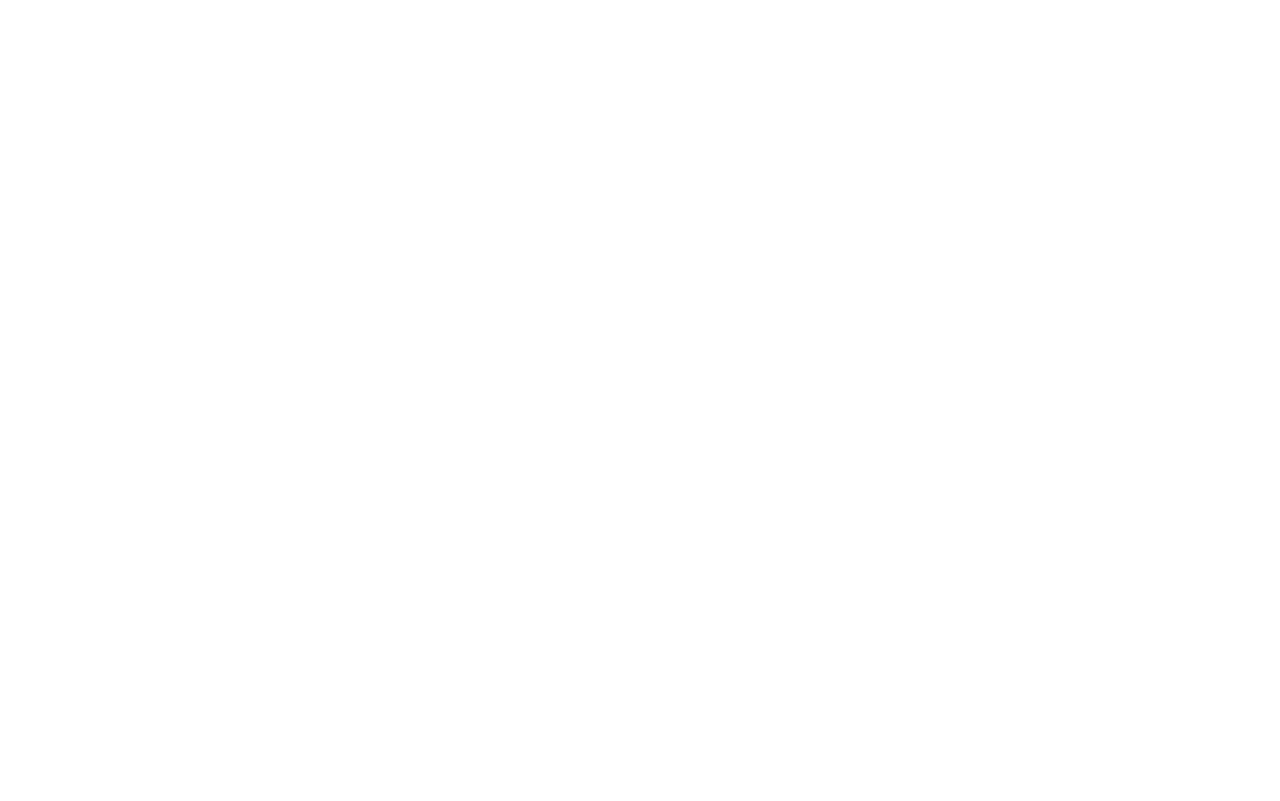
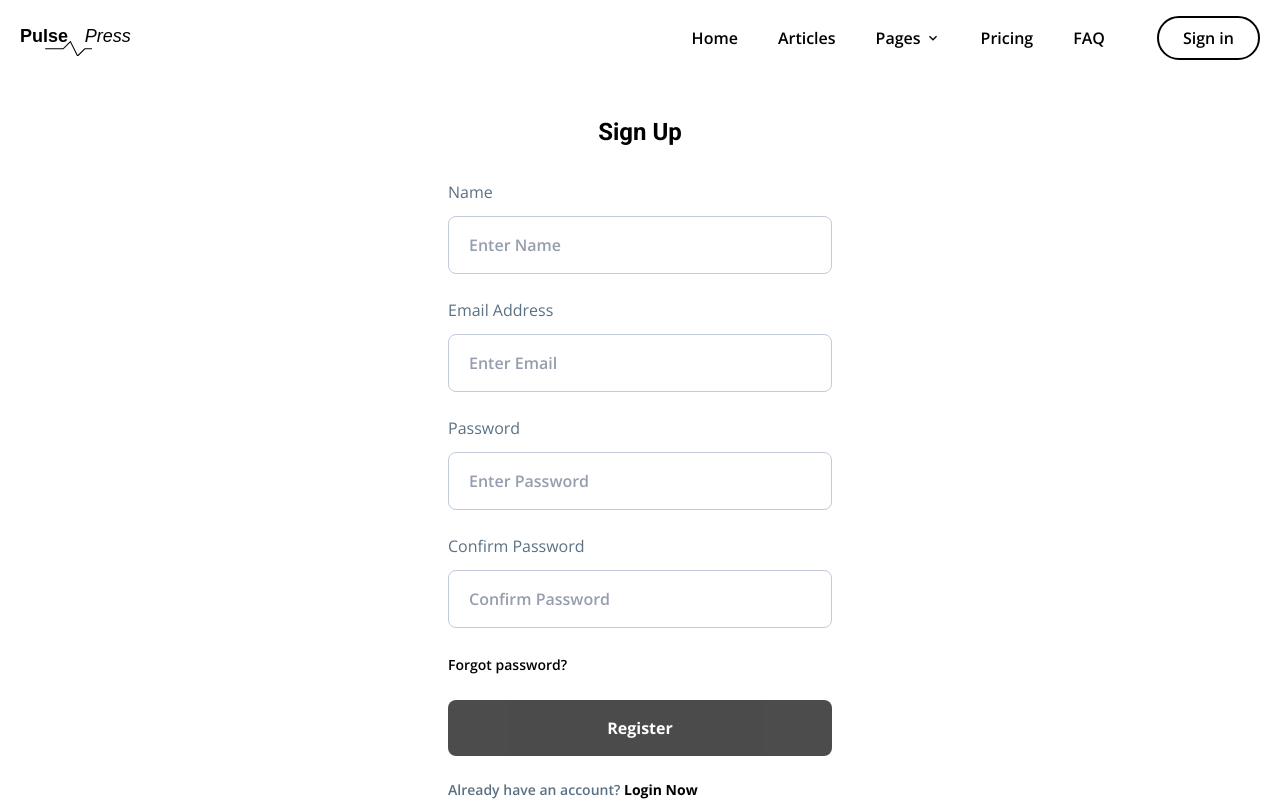
Before and after one commit to NicolasVicente44/mern-blog, a React (Create React App) app: page /register in a window 1280 px wide. Before the commit this address had no page. Shown: the top 801 px of the page. Built offline with nearby package versions, Linux system fonts and the light colour scheme.

Commit message:
sign up view with client side validation

```diff
--- a/package.json
+++ b/package.json
@@ -3,12 +3,15 @@
   "version": "0.1.0",
   "private": true,
   "dependencies": {
+    "@reduxjs/toolkit": "^1.9.7",
     "@testing-library/jest-dom": "^5.17.0",
     "@testing-library/react": "^13.4.0",
     "@testing-library/user-event": "^13.5.0",
     "react": "^18.2.0",
     "react-dom": "^18.2.0",
+    "react-hook-form": "^7.48.2",
     "react-icons": "^4.11.0",
+    "react-redux": "^8.1.3",
     "react-router-dom": "^6.16.0",
     "react-scripts": "5.0.1",
     "web-vitals": "^2.1.4"
--- a/src/App.js
+++ b/src/App.js
@@ -2,6 +2,7 @@
 import HomePage from "./pages/home/HomePage";
 import { Routes, Route } from "react-router-dom";
 import ArticleDetailPage from "./pages/home/articleDetail/ArticleDetailPage";
+import ResgisterPage from "./pages/home/register/ResgisterPage";
 
 function App() {
   return (
@@ -9,6 +10,7 @@
       <Routes>
         <Route index path="/" element={<HomePage />} />
         <Route path="/blog/:id" element={<ArticleDetailPage />} />
+        <Route path="/register" element={<ResgisterPage />} />
       </Routes>
     </div>
   );
--- a/src/index.js
+++ b/src/index.js
@@ -3,10 +3,14 @@
 import "./index.css";
 import App from "./App";
 import { BrowserRouter } from "react-router-dom";
+import store from "./store";
+import { Provider } from "react-redux";
 
 const root = ReactDOM.createRoot(document.getElementById("root"));
 root.render(
   <BrowserRouter>
-    <App />
+    <Provider store={store}>
+      <App />
+    </Provider>
   </BrowserRouter>
 );
--- a/src/pages/home/container/Article.jsx
+++ b/src/pages/home/container/Article.jsx
@@ -1,17 +1,20 @@
 import React from "react";
 import ArticleCard from "../../../components/ArticleCard";
 import { FaArrowRight } from "react-icons/fa";
+import { useSelector } from "react-redux/es/hooks/useSelector";
+import { useDispatch } from "react-redux";
+import { changeCount } from "../../../store/actions/countActions";
 
 const Article = () => {
+  const dispatch = useDispatch();
+  const count = useSelector((state) => state.count);
+
+  const countChangeHandler = (type) => {
+    dispatch(changeCount(type));
+  };
   return (
     <section className="flex flex-col container mx-auto px-5 py-10">
       <div className="flex flex-wrap md:gap-x-5 gap-y-5 pb-10">
-        <ArticleCard className="w-full md:w-[calc(50%-20px)] lg:w-[calc(33.33%-21px)]" />
-        <ArticleCard className="w-full md:w-[calc(50%-20px)] lg:w-[calc(33.33%-21px)]" />
-        <ArticleCard className="w-full md:w-[calc(50%-20px)] lg:w-[calc(33.33%-21px)]" />
-        <ArticleCard className="w-full md:w-[calc(50%-20px)] lg:w-[calc(33.33%-21px)]" />
-        <ArticleCard className="w-full md:w-[calc(50%-20px)] lg:w-[calc(33.33%-21px)]" />
-        <ArticleCard className="w-full md:w-[calc(50%-20px)] lg:w-[calc(33.33%-21px)]" />
         <ArticleCard className="w-full md:w-[calc(50%-20px)] lg:w-[calc(33.33%-21px)]" />
         <ArticleCard className="w-full md:w-[calc(50%-20px)] lg:w-[calc(33.33%-21px)]" />
         <ArticleCard className="w-full md:w-[calc(50%-20px)] lg:w-[calc(33.33%-21px)]" />
@@ -20,6 +23,11 @@
         <span>More Articles</span>
         <FaArrowRight className="w-3 h-3" />
       </button>
+      <div className="mt-2 flex items-center gap-x-5">
+        <button onClick={() => countChangeHandler("DECREASE")}>decrease</button>
+        {count.number}
+        <button onClick={() => countChangeHandler("INCREASE")}>increase</button>
+      </div>
     </section>
   );
 };
--- /dev/null
+++ b/src/pages/home/register/ResgisterPage.jsx
@@ -0,0 +1,179 @@
+import React from "react";
+import MainLayout from "../../../components/MainLayout";
+import { Link } from "react-router-dom";
+import { useForm } from "react-hook-form";
+
+function ResgisterPage() {
+  const {
+    register,
+    handleSubmit,
+    formState: { errors, isValid },
+    watch,
+  } = useForm({
+    defaultValues: {
+      name: "",
+      email: "",
+      password: "",
+      confirmPassword: "",
+    },
+    mode: "onChange",
+  });
+  const submitHandler = (data) => {
+    console.log(data);
+  };
+
+  const password = watch("password");
+
+  return (
+    <MainLayout>
+      <section className="container mx-auto px-5 py-10">
+        <div className="w-full max-w-sm mx-auto">
+          <h1 className="font-roboto text-2xl font-bold text-center text-black mb-8">
+            Sign Up
+          </h1>
+          <form onSubmit={handleSubmit(submitHandler)}>
+            <div className="flex flex-col mb-6 w-full">
+              <label htmlFor="name" className="text-[#5a7184]">
+                Name
+              </label>
+              <input
+                type="text"
+                id="name"
+                {...register("name", {
+                  minLength: {
+                    value: 1,
+                    message: "Name length must be more than 1 character",
+                  },
+                  required: {
+                    value: true,
+                    message: "Name is required ",
+                  },
+                })}
+                placeholder="Enter Name"
+                className={`placeholder:text-[#959ead] text-black mt-3 rounded-lg px-5 py-4 font-semibold block outline-none border ${
+                  errors.name ? "border-red-500" : "border-[#c3cad9]"
+                }`}
+              />
+              {errors.name?.message && (
+                <p className="text-red-500 text-xs mt-1">
+                  {" "}
+                  {errors.name?.message}
+                </p>
+              )}
+            </div>
+            <div className="flex flex-col mb-6 w-full">
+              <label htmlFor="email" className="text-[#5a7184]">
+                Email Address
+              </label>
+              <input
+                type="email"
+                id="email"
+                {...register("email", {
+                  pattern: {
+                    value:
+                      /^(([^<>()[\]\\.,;:\s@"]+(\.[^<>()[\]\\.,;:\s@"]+)*)|(".+"))@((\[[0-9]{1,3}\.[0-9]{1,3}\.[0-9]{1,3}\.[0-9]{1,3}])|(([a-zA-Z\-0-9]+\.)+[a-zA-Z]{2,}))$/,
+                    message: "Enter a valid email",
+                  },
+                  required: {
+                    value: true,
+                    message: "Email is required ",
+                  },
+                })}
+                placeholder="Enter Email"
+                className={`placeholder:text-[#959ead] text-black mt-3 rounded-lg px-5 py-4 font-semibold block outline-none border ${
+                  errors.email ? "border-red-500" : "border-[#c3cad9]"
+                }`}
+              />
+              {errors.email?.message && (
+                <p className="text-red-500 text-xs mt-1">
+                  {" "}
+                  {errors.email?.message}
+                </p>
+              )}
+            </div>
+            <div className="flex flex-col mb-6 w-full">
+              <label htmlFor="password" className="text-[#5a7184]">
+                Password
+              </label>
+              <input
+                type="password"
+                id="password"
+                {...register("password", {
+                  required: {
+                    value: true,
+                    message: "Password is required",
+                  },
+                  minLength: {
+                    value: 8,
+                    message: "Password length must be at least 8 characters",
+                  },
+                })}
+                placeholder="Enter Password"
+                className={`placeholder:text-[#959ead] text-black mt-3 rounded-lg px-5 py-4 font-semibold block outline-none border ${
+                  errors.password ? "border-red-500" : "border-[#c3cad9]"
+                }`}
+              />
+              {errors.password?.message && (
+                <p className="text-red-500 text-xs mt-1">
+                  {" "}
+                  {errors.password?.message}
+                </p>
+              )}
+            </div>
+            <div className="flex flex-col mb-6 w-full">
+              <label htmlFor="confirmPassword" className="text-[#5a7184]">
+                Confirm Password
+              </label>
+              <input
+                type="password"
+                id="confirmPassword"
+                {...register("confirmPassword", {
+                  required: {
+                    value: true,
+                    message: "Password confirmation is required",
+                  },
+                  validate: (value) => {
+                    if (value !== password) {
+                      return "Passwords do not match";
+                    }
+                  },
+                })}
+                placeholder="Confirm Password"
+                className={`placeholder:text-[#959ead] text-black mt-3 rounded-lg px-5 py-4 font-semibold block outline-none border ${
+                  errors.confirmPassword ? "border-red-500" : "border-[#c3cad9]"
+                }`}
+              />
+              {errors.confirmPassword?.message && (
+                <p className="text-red-500 text-xs mt-1">
+                  {" "}
+                  {errors.confirmPassword?.message}
+                </p>
+              )}
+            </div>
+            <Link
+              to="/forget-password"
+              className="text-sm font-semibold text-black"
+            >
+              Forgot password?
+            </Link>
+            <button
+              type="submit"
+              disabled={!isValid}
+              className="bg-black text-white font-bold py-4 px-8 my-6 w-full rounded-lg disabled:opacity-70 disabled:cursor-not-allowed"
+            >
+              Register
+            </button>
+            <p className="text-sm font-semibold text-[#5a7184]">
+              Already have an account?{" "}
+              <Link className="text-black font-bold" to="/login">
+                Login Now
+              </Link>
+            </p>
+          </form>
+        </div>
+      </section>
+    </MainLayout>
+  );
+}
+
+export default ResgisterPage;
--- /dev/null
+++ b/src/store/actions/countActions.js
@@ -0,0 +1,11 @@
+import { countActions } from "../reducers/countReducers";
+
+export const changeCount = (type) => (dispatch, getState) => {
+  const { count } = getState();
+
+  if (type === "INCREASE") {
+    dispatch(countActions.countChange(count.number + 1));
+  } else {
+    dispatch(countActions.countChange(count.number - 1));
+  }
+};
--- /dev/null
+++ b/src/store/index.js
@@ -0,0 +1,10 @@
+import { configureStore } from "@reduxjs/toolkit";
+import { countReducer } from "./reducers/countReducers";
+
+const store = configureStore({
+  reducer: {
+    count: countReducer,
+  },
+});
+
+export default store;
--- /dev/null
+++ b/src/store/reducers/countReducers.js
@@ -0,0 +1,18 @@
+import { createSlice } from "@reduxjs/toolkit";
+
+const countInitialState = { number: 0 };
+
+const countSlice = createSlice({
+  name: "count",
+  initialState: countInitialState,
+  reducers: {
+    countChange(state, action) {
+      state.number = action.payload;
+    },
+  },
+});
+
+const countActions = countSlice.actions;
+const countReducer = countSlice.reducer;
+
+export { countActions, countReducer };
```
Also changed, not shown: 1 other file (tests, documents, lock files or other folders).
